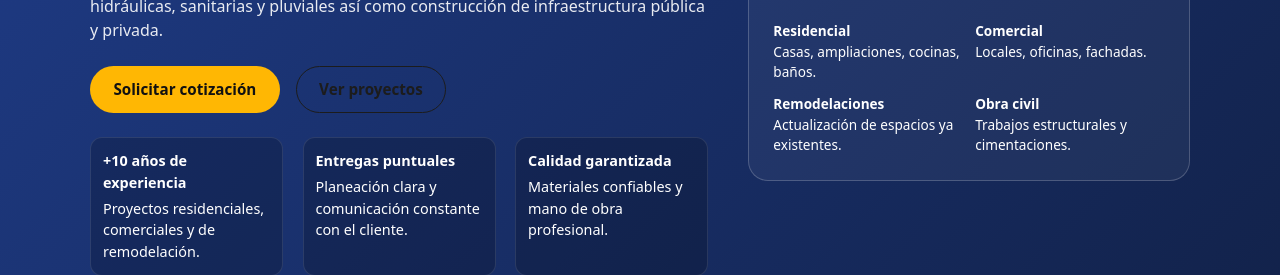
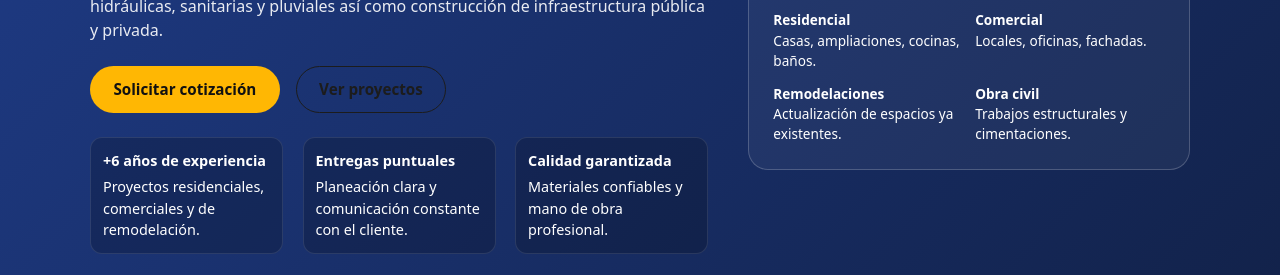
Before and after one commit to Jorjai/GUCA_Construcciones, a website: page index.html in a window 1280 px wide. Shown: the part 551-826 px from the top of the page. Drawn offline with Linux system fonts and the light colour scheme.

Commit message:
Third commit for GUCA_CONSTRUCCIONES website

```diff
--- a/index.html
+++ b/index.html
@@ -53,7 +53,7 @@
 
           <div class="hero-highlights">
             <div class="hero-highlight">
-              <strong>+10 años de experiencia</strong>
+              <strong>+6 años de experiencia</strong>
               Proyectos residenciales, comerciales y de remodelación.
             </div>
             <div class="hero-highlight">
```
